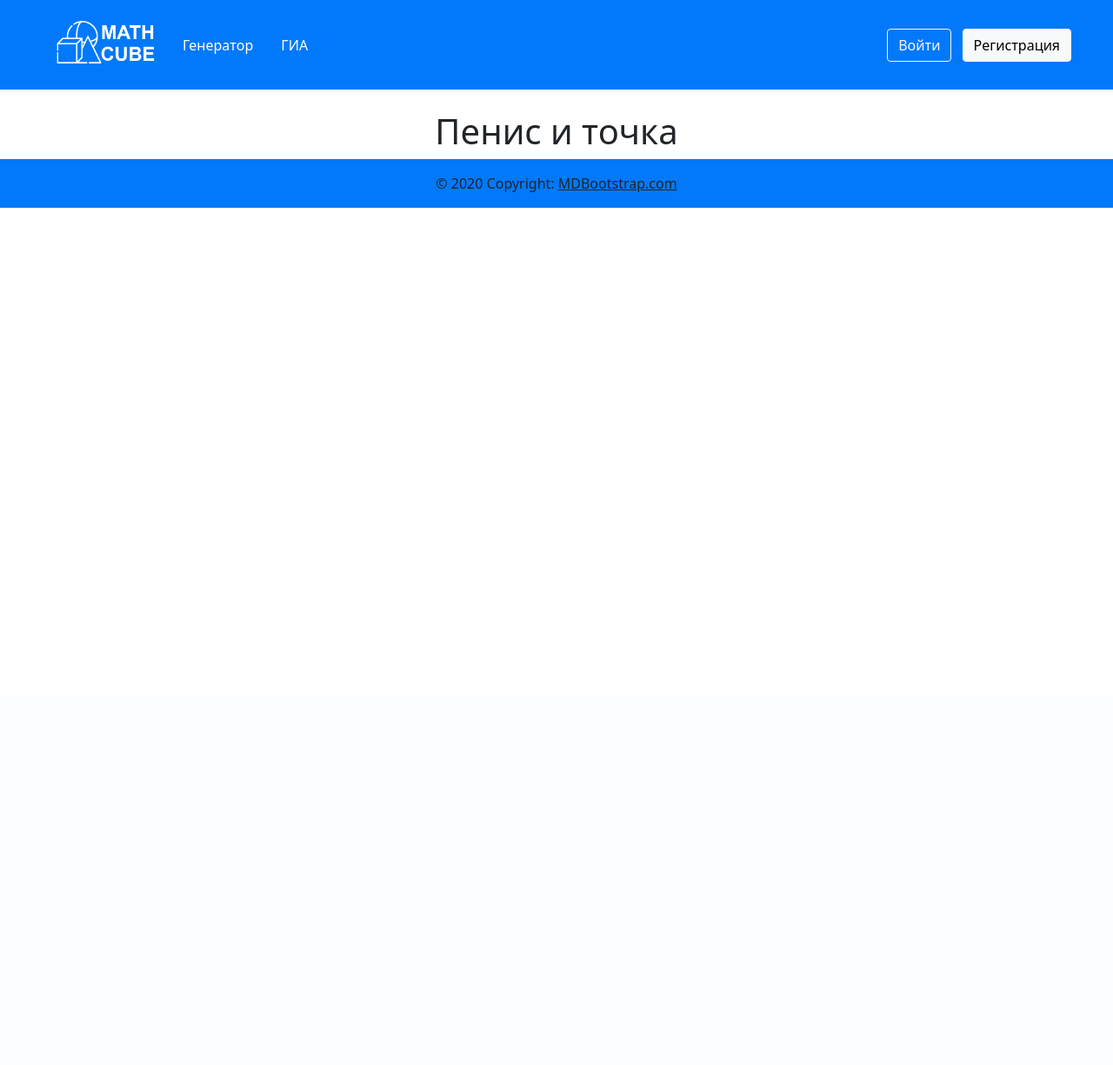
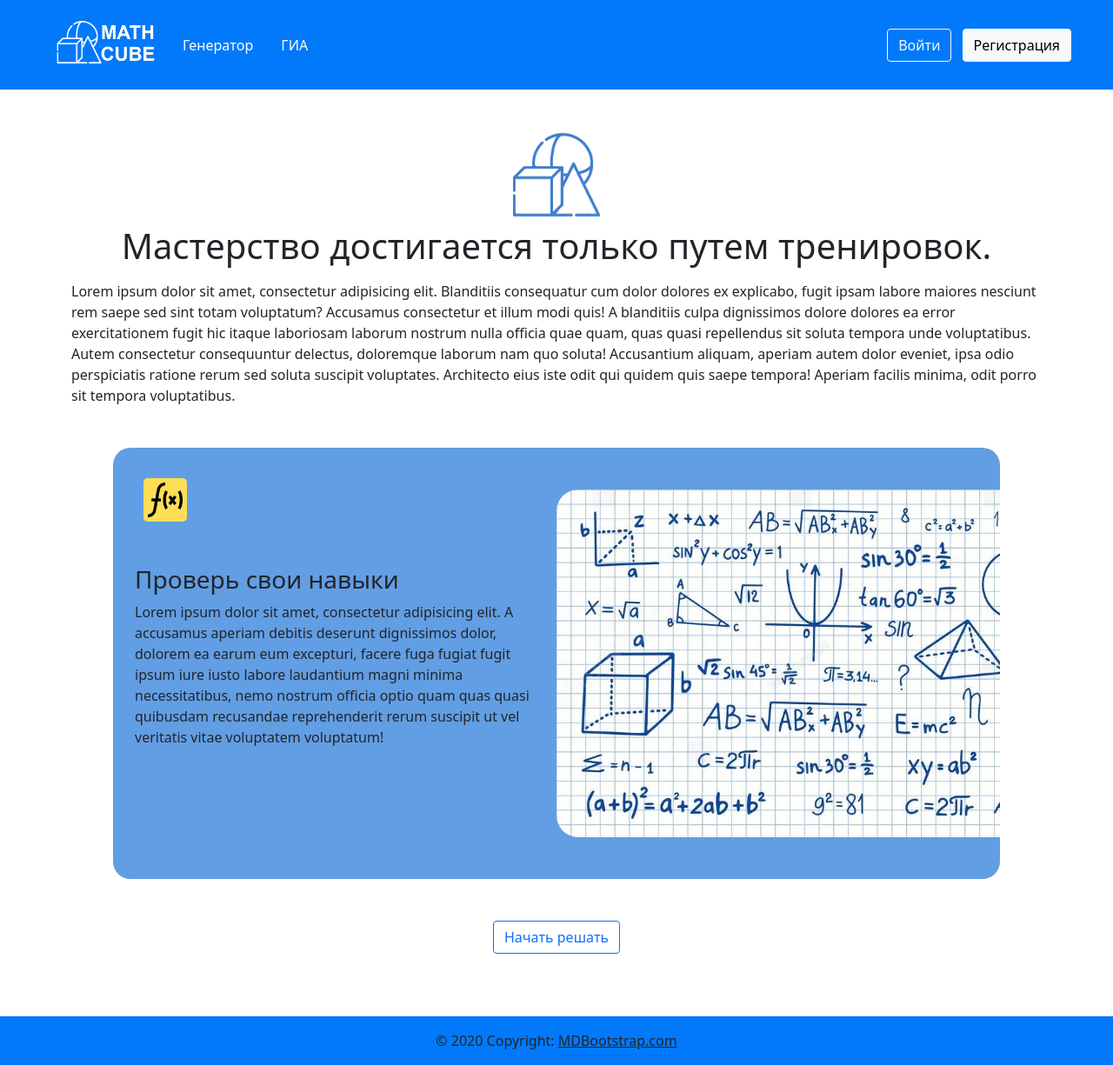
Before and after one commit to rowdyslav/MathCube, a Flask app: page / in a window 1280 px wide. Shown: the whole page at 87% size. Before the commit the page ends 239 px from the top, so only its background shows below. Run offline with Flask 3, Linux system fonts and the light colour scheme; some libraries are stand-ins or nearby versions.

Commit message:
home page is ready

```diff
--- a/static/css/style.css
+++ b/static/css/style.css
@@ -1,13 +1,36 @@
 :root {
     --main-color: #0179FA;
     --second-color: #ffffff;
+    --thirdly_color: #629ee3;
 }
 
 body {
     background-color: var(--second-color);
-    margin: 0;
 }
 
-botton {
-    background-color: var(--button-color);
+.info-block {
+    background-color: var(--thirdly_color);
+    overflow: hidden;
+    position: relative;
+    border-radius: 20px;
 }
+
+.info-block p, .info-block h3 {
+    padding: 0 25px;
+}
+
+.info-block-picture {
+    height: 400px;
+    border-radius: 25px 0 0 25px;
+}
+
+.function-picture {
+    position: absolute;
+    left: 10px;
+    top: 10px;
+    height: 50px;
+    margin: 25px;
+    background-color: #FDDE55;
+    padding: 5px;
+    border-radius: 5px;
+}
--- a/templates/pages/index.html
+++ b/templates/pages/index.html
@@ -1,9 +1,46 @@
 {% extends 'base.html' %}
 
 {% block content %}
-    <div class="container">
+    <div class="container py-4">
+        <div class="d-flex justify-content-center mb-2">
+            <a href="/" class="d-inline-flex link-body-emphasis text-decoration-none">
+                <img class="header-logo" src="{{ url_for('static', filename='img/logo/g2.png') }}" height="100"
+                     role="img">
+            </a>
+        </div>
+        <div class="d-flex justify-content-center mb-2">
+            <h1>Мастерство достигается только путем тренировок.</h1>
+        </div>
         <div class="d-flex justify-content-center">
-            <h1>Пенис и точка</h1>
+            <p class="mb-5">
+                Lorem ipsum dolor sit amet, consectetur adipisicing elit. Blanditiis consequatur cum dolor dolores ex
+                explicabo, fugit ipsam labore maiores nesciunt rem saepe sed sint totam voluptatum? Accusamus
+                consectetur et illum modi quis! A blanditiis culpa dignissimos dolore dolores ea error exercitationem
+                fugit hic itaque laboriosam laborum nostrum nulla officia quae quam, quas quasi repellendus sit soluta
+                tempora unde voluptatibus. Autem consectetur consequuntur delectus, doloremque laborum nam quo soluta!
+                Accusantium aliquam, aperiam autem dolor eveniet, ipsa odio perspiciatis ratione rerum sed soluta
+                suscipit voluptates. Architecto eius iste odit qui quidem quis saepe tempora! Aperiam facilis minima,
+                odit porro sit tempora voluptatibus.
+            </p>
+        </div>
+        <div class="d-flex justify-content-center info-block mx-5">
+            <img src="{{ url_for('static', filename='img/logo/function.png') }}" class="function-picture">
+            <div class="col-6 my-auto">
+                <h3>Проверь свои навыки</h3>
+                <p>
+                    Lorem ipsum dolor sit amet, consectetur adipisicing elit. A accusamus aperiam debitis deserunt
+                    dignissimos dolor, dolorem ea earum eum excepturi, facere fuga fugiat fugit ipsum iure iusto labore
+                    laudantium magni minima necessitatibus, nemo nostrum officia optio quam quas quasi quibusdam
+                    recusandae
+                    reprehenderit rerum suscipit ut vel veritatis vitae voluptatem voluptatum!
+                </p>
+            </div>
+            <div class="col-6 my-5">
+                <img src="{{ url_for('static', filename='img/logo/math_picture.jpg') }}" class="info-block-picture">
+            </div>
+        </div>
+        <div class="d-flex justify-content-center my-5">
+            <button class="btn btn-outline-primary">Начать решать</button>
         </div>
     </div>
 {% endblock %}
```
Also changed, not shown: static/img/logo/function.png (added), static/img/logo/gg2.png (added), static/img/logo/gg3.png (added), static/img/logo/math_picture.jpg (added).
